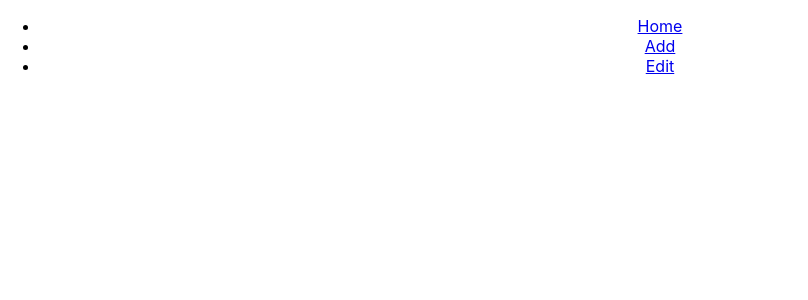
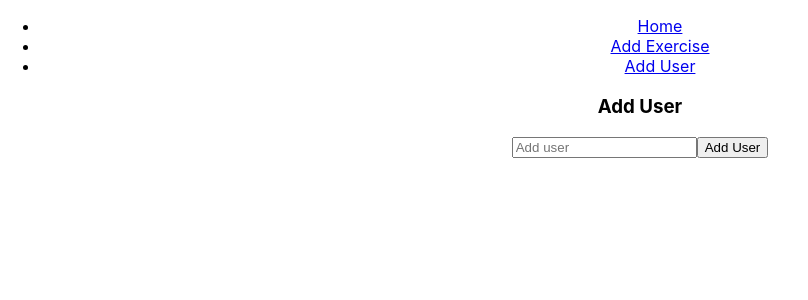
Before and after one commit to truptigaonkar/mern-exercise-tracker, a React (Create React App) app: page /addUser in a window 1280 px wide. Shown: the top 300 px of the page, without its empty margins (0-808 px from the left). Built offline with nearby package versions, Linux system fonts and the light colour scheme.

Commit message:
Component Adduser.js: User can be added with username

```diff
--- a/src/App.js
+++ b/src/App.js
@@ -5,6 +5,7 @@ import Home from './components/Home';
 import Add from './components/Add';
 import Details from './components/Details';
 import Edit from './components/Edit';
+import Adduser from './components/Adduser';
 
 function App() {
   return (
@@ -12,13 +13,14 @@ function App() {
       <Router basename={process.env.PUBLIC_URL}>
         <ul>
           <li><Link to="/">Home</Link></li>
-          <li><Link to="/add">Add</Link></li>
-          <li><Link to="/edit">Edit</Link></li>
+          <li><Link to="/add">Add Exercise</Link></li>
+          <li><Link to="/addUser">Add User</Link></li>
         </ul>
-        <Route exact path='/' component={Home} />
+        <Route exact path="/" component={Home} />
         <Route path="/details/:id" component={Details} />
-        <Route path='/add' component={Add} />
+        <Route path="/add" component={Add} />
         <Route path="/edit/:id" component={Edit} />
+        <Route path="/addUser" component={Adduser} />
       </Router>
     </div>
   );
--- /dev/null
+++ b/src/components/Adduser.js
@@ -0,0 +1,46 @@
+import React, { Component } from 'react';
+import axios from 'axios';
+
+class Adduser extends Component {
+    constructor(props) {
+        super(props);
+        this.state = {
+            username: ''
+        };
+    }
+
+    handleAddUser(e) {
+        e.preventDefault();
+        axios.post('http://localhost:5000/users/add',
+  {
+    username: this.state.username
+  })
+  .then((response) => {
+      window.location = '/';
+  })
+  .catch((error) => {
+    if (error.response.status === 404) {
+    this.setState({
+      errorMessage: 'Something went wrong!'
+  });
+} else if (error.response.status === 400) {
+  this.setState({
+    errorMessage: 'Fill in all the fields'
+});
+}
+  });
+    }
+
+    render() {
+        return (
+          <>
+            <h3>Add User</h3>
+            <form onSubmit={this.handleAddUser.bind(this)}>
+              <input type="text" name="username" placeholder="Add user" value={this.state.username} onChange={(e) => this.setState({ username: e.target.value })} />
+              <button type="submit">Add User</button>
+            </form>
+          </>
+        );
+    }
+}
+export default Adduser;
```
